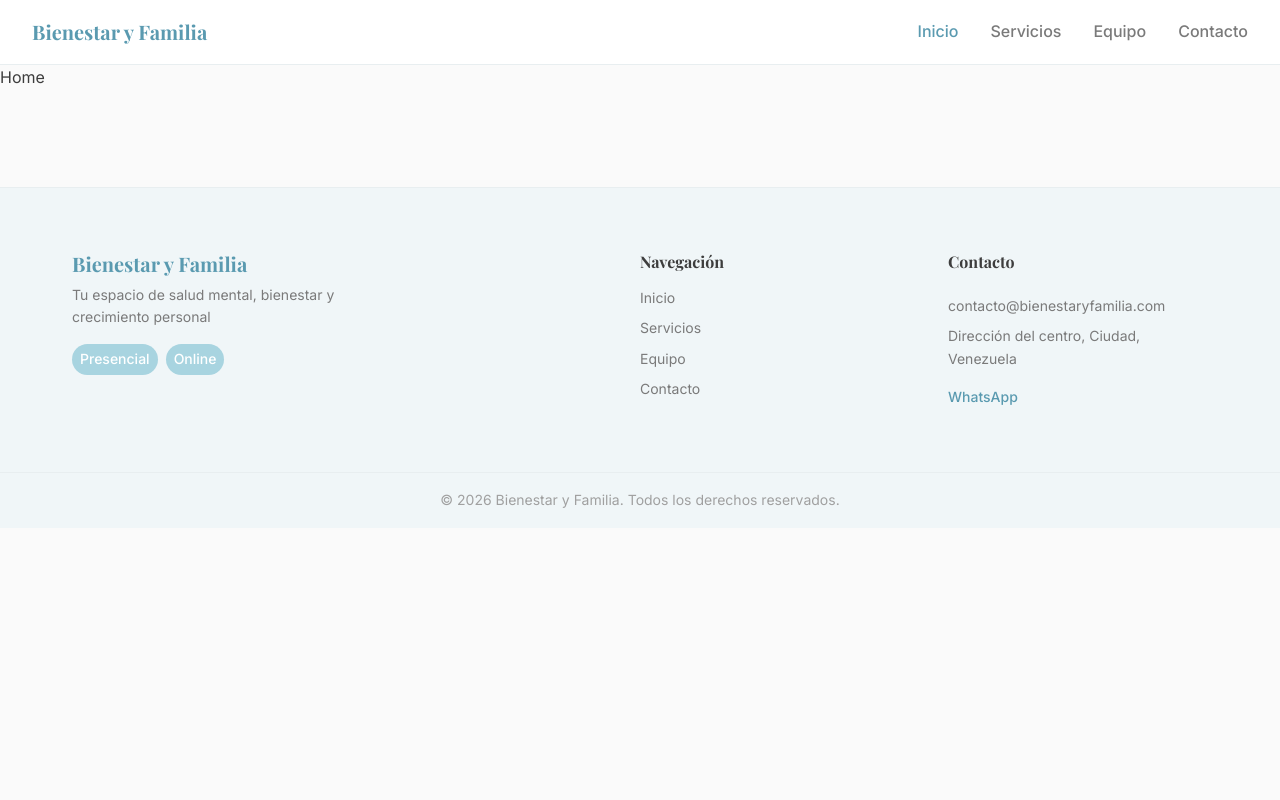
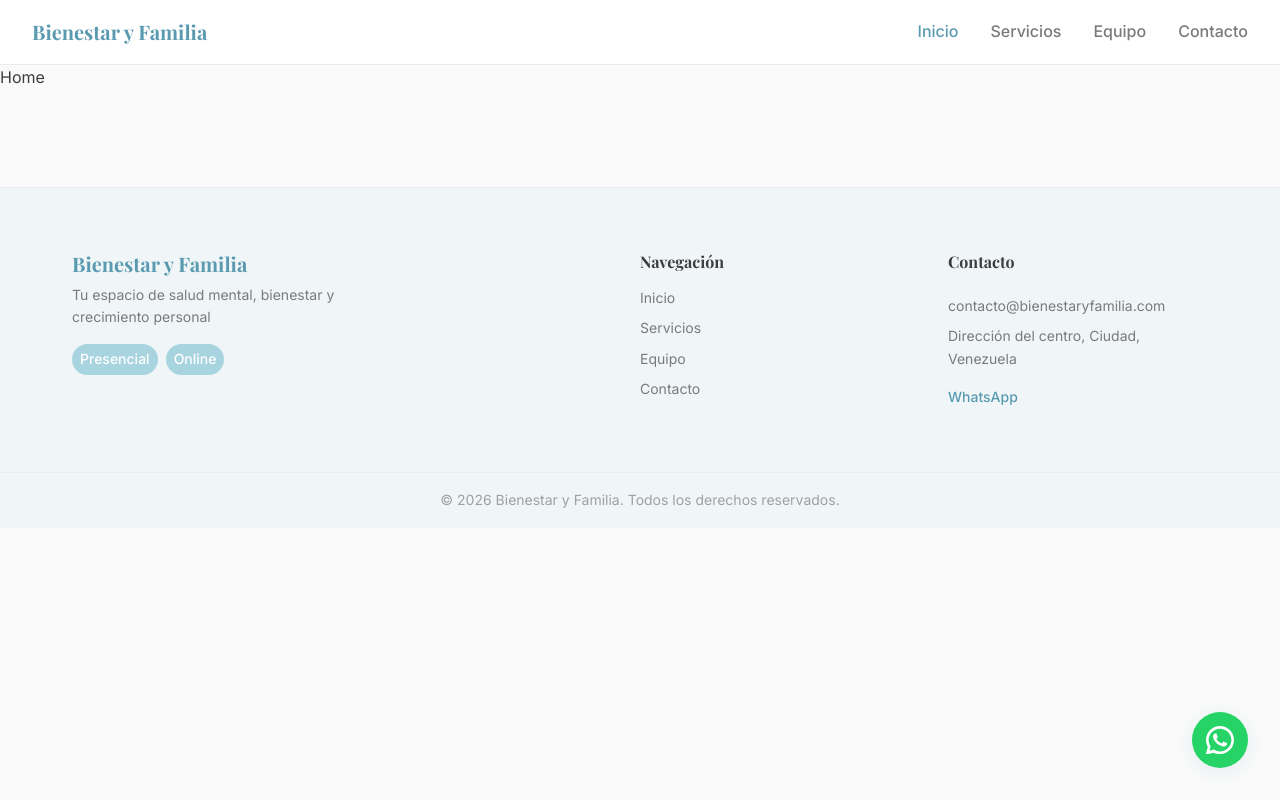
Before and after one commit to gabriela-her/bienestar-familia, a React (Vite) app: page / in a window 1280 px wide. Built offline with nearby package versions, Linux system fonts and the light colour scheme.

Commit message:
feat: add floating whatsapp button

```diff
--- a/src/App.tsx
+++ b/src/App.tsx
@@ -6,6 +6,7 @@
 import Equipo from './pages/Equipo/Equipo'
 import Contacto from './pages/Contacto/Contacto'
 import NotFound from './pages/NotFound/NotFound'
+import WhatsAppButton from './components/WhatsAppButton/WhatsAppButton'
 
 function App() {
   return (
@@ -19,6 +20,7 @@
         <Route path="*" element={<NotFound />} />
       </Routes>
         <Footer />
+        <WhatsAppButton />
     </BrowserRouter>
   )
 }
--- /dev/null
+++ b/src/components/WhatsAppButton/WhatsAppButton.css
@@ -0,0 +1,26 @@
+.whatsapp-btn {
+  position: fixed;
+  bottom: var(--spacing-xl);
+  right: var(--spacing-xl);
+  width: 56px;
+  height: 56px;
+  background-color: #25d366;
+  color: var(--color-white);
+  border-radius: var(--border-radius-full);
+  display: flex;
+  align-items: center;
+  justify-content: center;
+  box-shadow: var(--shadow-md);
+  transition: transform var(--transition-fast), box-shadow var(--transition-fast);
+  z-index: 999;
+}
+
+.whatsapp-btn:hover {
+  transform: scale(1.1);
+  box-shadow: var(--shadow-lg);
+}
+
+.whatsapp-btn svg {
+  width: 28px;
+  height: 28px;
+}
--- /dev/null
+++ b/src/components/WhatsAppButton/WhatsAppButton.tsx
@@ -0,0 +1,23 @@
+import { siteConfig } from '../../data/config'
+import './WhatsAppButton.css'
+
+function WhatsAppButton() {
+  const url = `https://wa.me/${siteConfig.whatsapp}?text=${encodeURIComponent(siteConfig.whatsappMessage)}`
+
+  return (
+    <a
+      href={url}
+      target="_blank"
+      rel="noopener noreferrer"
+      className="whatsapp-btn"
+      aria-label="Contactar por WhatsApp"
+    >
+      <svg xmlns="http://www.w3.org/2000/svg" viewBox="0 0 24 24" fill="currentColor">
+        <path d="M17.472 14.382c-.297-.149-1.758-.867-2.03-.967-.273-.099-.471-.148-.67.15-.197.297-.767.966-.94 1.164-.173.199-.347.223-.644.075-.297-.15-1.255-.463-2.39-1.475-.883-.788-1.48-1.761-1.653-2.059-.173-.297-.018-.458.13-.606.134-.133.298-.347.446-.52.149-.174.198-.298.298-.497.099-.198.05-.371-.025-.52-.075-.149-.669-1.612-.916-2.207-.242-.579-.487-.5-.669-.51-.173-.008-.371-.01-.57-.01-.198 0-.52.074-.792.372-.272.297-1.04 1.016-1.04 2.479 0 1.462 1.065 2.875 1.213 3.074.149.198 2.096 3.2 5.077 4.487.709.306 1.262.489 1.694.625.712.227 1.36.195 1.871.118.571-.085 1.758-.719 2.006-1.413.248-.694.248-1.289.173-1.413-.074-.124-.272-.198-.57-.347z"/>
+        <path d="M12 0C5.373 0 0 5.373 0 12c0 2.124.558 4.17 1.535 5.943L.057 23.428a.75.75 0 00.914.914l5.485-1.478A11.943 11.943 0 0012 24c6.627 0 12-5.373 12-12S18.627 0 12 0zm0 21.75a9.693 9.693 0 01-4.964-1.37l-.356-.214-3.689.994.994-3.69-.214-.355A9.693 9.693 0 012.25 12C2.25 6.615 6.615 2.25 12 2.25S21.75 6.615 21.75 12 17.385 21.75 12 21.75z"/>
+      </svg>
+    </a>
+  )
+}
+
+export default WhatsAppButton
```
